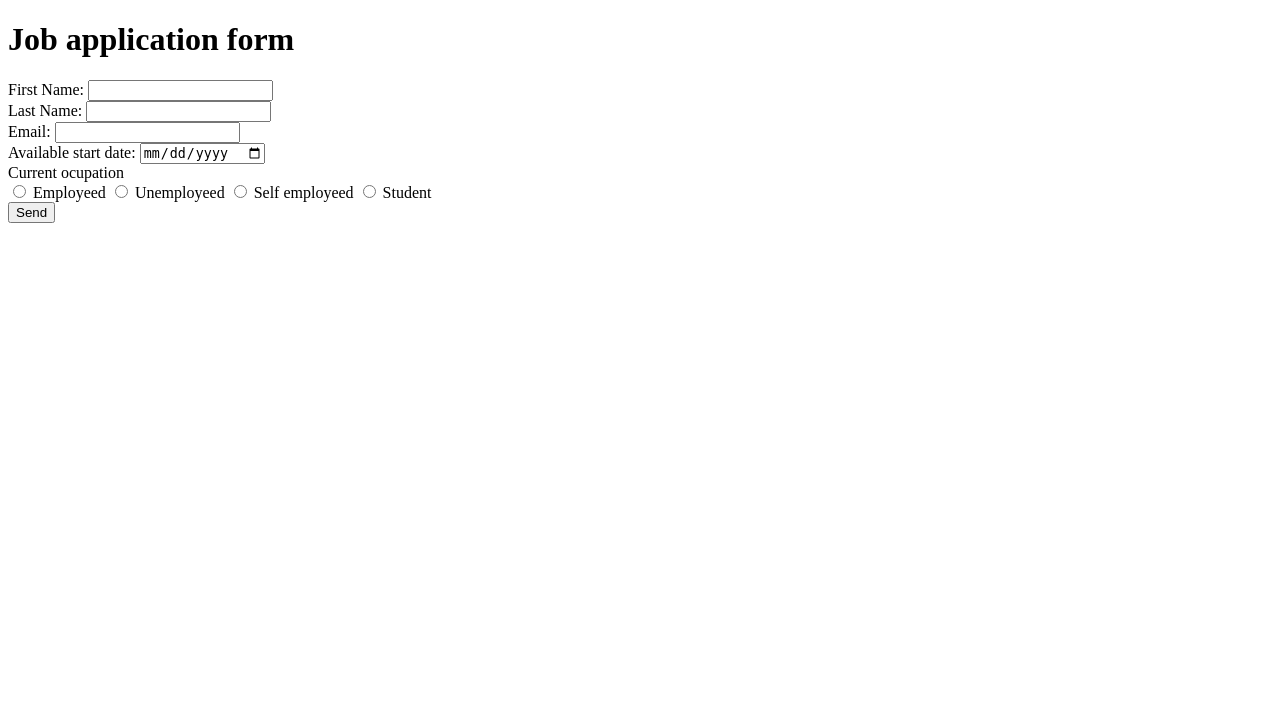
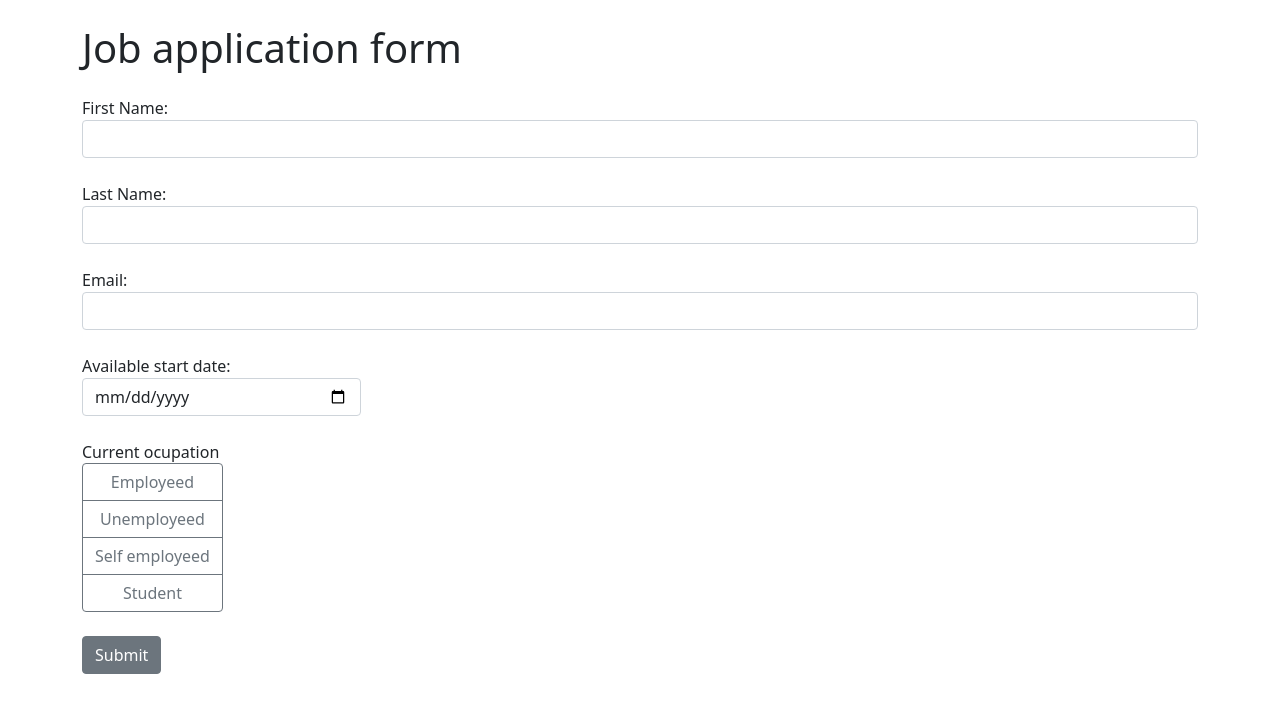
Before and after one commit to zgospodinov/job-application-flask, a Flask app: page / in a window 1280 px wide. Shown: the top 713 px of the page. Run offline with Flask 3, Linux system fonts and the light colour scheme.

Commit message:
Styling the form

```diff
--- a/templates/index.html
+++ b/templates/index.html
@@ -4,45 +4,111 @@
     <meta charset="UTF-8" />
     <meta name="viewport" content="width=device-width, initial-scale=1.0" />
     <title>Document</title>
+    <link
+      rel="stylesheet"
+      href="https://cdn.jsdelivr.net/npm/bootstrap@5.1.3/dist/css/bootstrap.min.css"
+    />
   </head>
   <body>
-    <h1>Job application form</h1>
+    <div class="container">
+      <h1 class="mt-4 mb-4">Job application form</h1>
       <form action="">
-      <div>
+        <div class="form-group mb-4">
           <label for="first-name">First Name:</label>
-        <input type="text" id="first-name" , name="first_name" required />
+          <input
+            class="form-control"
+            type="text"
+            id="first-name"
+            name="first_name"
+            required
+          />
         </div>
-      <div>
+        <div class="form-group mb-4">
           <label for="last-name">Last Name:</label>
-        <input type="text" id="last-name" , name="last_name" required />
+          <input
+            class="form-control"
+            type="text"
+            id="last-name"
+            name="last_name"
+            required
+          />
         </div>
-      <div>
+        <div class="form-group mb-4">
           <label for="email">Email:</label>
-        <input type="email" id="email" , name="email" required />
+          <input
+            class="form-control"
+            type="email"
+            id="email"
+            name="email"
+            required
+          />
         </div>
-      <div>
+        <div class="form-group mb-4">
           <label for="date">Available start date:</label>
-        <input type="date" id="date" , name="date" required />
+          <input
+            class="form-control w-25"
+            type="date"
+            id="date"
+            name="date"
+            required
+          />
         </div>
-      <div>
+        <div class="form-group mb-4">
           <label>Current ocupation</label>
           <br />
 
-        <div id="occupation">
-          <input type="radio" id="employeed" name="occupation" required />
-          <label for="employeed">Employeed</label>
+          <div id="occupation" class="btn-group-vertical">
+            <div id="occupation" class="btn-group-vertical">
+              <input
+                class="btn-check form-control"
+                type="radio"
+                id="employeed"
+                name="occupation"
+                required
+              />
+              <label class="btn btn-outline-secondary" for="employeed"
+                >Employeed</label
+              >
 
-          <input type="radio" id="unemployeed" name="occupation" required />
-          <label for="unemployeed">Unemployeed</label>
+              <input
+                class="btn-check form-control"
+                type="radio"
+                id="unemployeed"
+                name="occupation"
+                required
+              />
+              <label class="btn btn-outline-secondary" for="unemployeed"
+                >Unemployeed</label
+              >
 
-          <input type="radio" id="self-employeed" name="occupation" required />
-          <label for="self-employeed">Self employeed</label>
+              <input
+                class="btn-check form-control"
+                type="radio"
+                id="self-employeed"
+                name="occupation"
+                required
+              />
+              <label class="btn btn-outline-secondary" for="self-employeed"
+                >Self employeed</label
+              >
 
-          <input type="radio" id="student" name="occupation" required />
-          <label for="student">Student</label>
+              <input
+                class="btn-check form-control"
+                type="radio"
+                id="student"
+                name="occupation"
+                required
+              />
+              <label class="btn btn-outline-secondary" for="student"
+                >Student</label
+              >
             </div>
           </div>
-      <button type="submit">Send</button>
+        </div>
+        <button type="submit" class="btn btn-secondary mb-4">Submit</button>
       </form>
+    </div>
+    <script src="https://code.jquery.com/jquery-3.6.0.min.js"></script>
+    <script src="https://cdn.jsdelivr.net/npm/bootstrap@5.1.3/dist/js/bootstrap.min.js"></script>
   </body>
 </html>
```
Lines whose indentation alone changed are shown as unchanged.
